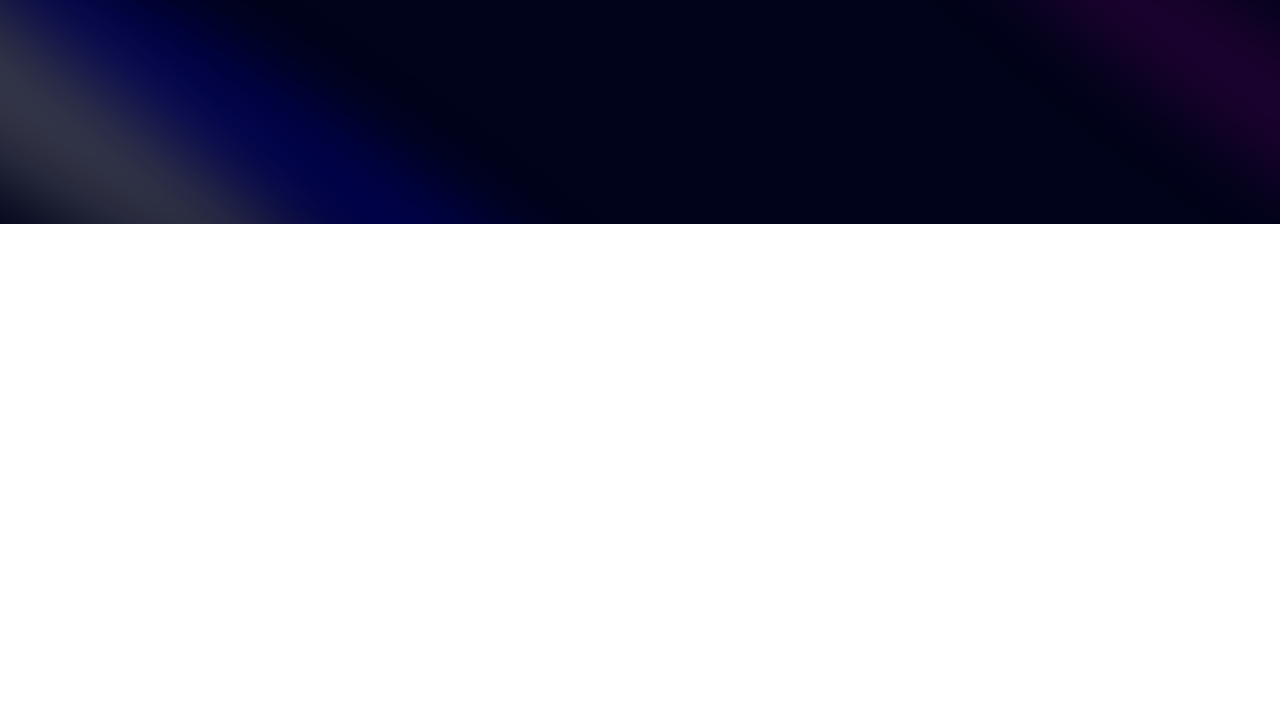
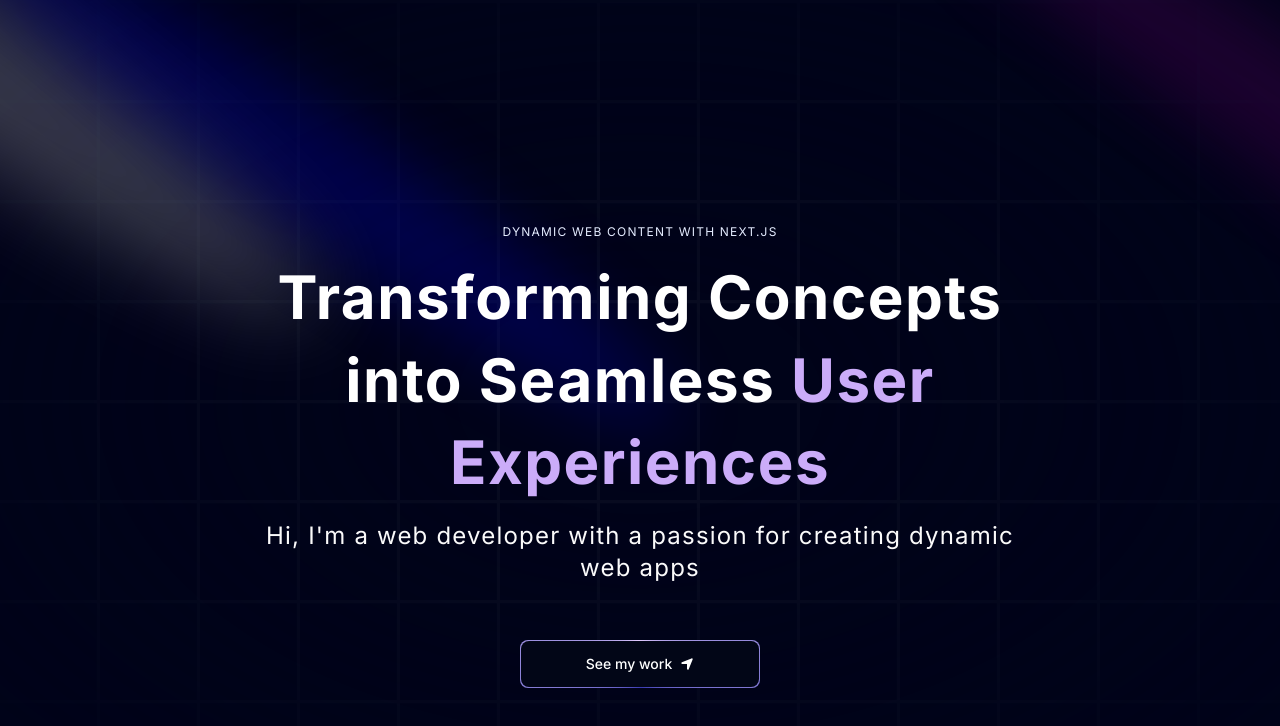
Before and after one commit to m-gie/jsm-portfolio, a Next.js app: page / in a window 1280 px wide. Shown: the top 726 px of the page. Built offline with nearby package versions, Linux system fonts and the light colour scheme.

Commit message:
Add Hero section

```diff
--- a/app/layout.tsx
+++ b/app/layout.tsx
@@ -1,6 +1,7 @@
 import type { Metadata } from "next";
 import { Inter } from "next/font/google";
 import "./globals.css";
+import { ThemeProvider } from "@/components/theme-provider";
 
 const inter = Inter({ subsets: ["latin"] });
 
@@ -16,7 +17,16 @@
 }>) {
   return (
     <html lang="en">
-      <body className={inter.className}>{children}</body>
+      <body className={inter.className}>
+        <ThemeProvider
+          attribute="class"
+          defaultTheme="dark"
+          enableSystem
+          disableTransitionOnChange
+        >
+          {children}
+        </ThemeProvider>
+      </body>
     </html>
   );
 }
--- a/app/page.tsx
+++ b/app/page.tsx
@@ -1,11 +1,16 @@
 import Hero from "@/components/Hero";
+import { FloatingNav } from "@/components/ui/FloatingNav";
 import Image from "next/image";
+import { FaHome } from "react-icons/fa";
 
 export default function Home() {
   return (
     <main className="relative bg-black-100 flex justify-center items-center flex-col overflow-hidden mx-auto sm:px-10 px-5">
       <div className="max-w-7xl w-full">
         <h1>
+          <FloatingNav
+            navItems={[{ name: "Home", link: "/", icon: <FaHome /> }]}
+          />
           <Hero />
         </h1>
       </div>
--- a/components/Hero.tsx
+++ b/components/Hero.tsx
@@ -1,5 +1,9 @@
 import React from "react";
 import { Spotlight } from "./ui/Spotlight";
+import { TextGenerateEffect } from "./ui/text-generate-effect";
+import MagicButton from "./ui/MagicButton";
+import Link from "next/link";
+import { FaLocationArrow } from "react-icons/fa6";
 
 const Hero = () => {
   return (
@@ -10,10 +14,36 @@
           fill="white"
         />
         <Spotlight
-          className="top-10 left-full h-[80vh] w-[50vh]"
+          className="top-10 left-full h-[80vh] w-[50vw]"
           fill="purple"
         />
-        <Spotlight className="top-28 left-80 h-[80vh] w-[50vh]" fill="blue" />
+        <Spotlight className="top-28 left-80 h-[80vh] w-[50vw]" fill="blue" />
+      </div>
+      <div className="h-screen w-full dark:bg-black-100 bg-white  dark:bg-grid-white/[0.03] bg-grid-black/[0.2] flex items-center justify-center absolute top-0 left-0">
+        {/* Radial gradient for the container to give a faded look */}
+        <div className="absolute pointer-events-none inset-0 flex items-center justify-center dark:bg-black-100 bg-white [mask-image:radial-gradient(ellipse_at_center,transparent_20%,black)]" />
+      </div>
+      <div className="flex justify-center relative my-20 z-10">
+        <div className="max-w-[89vw] md:max-w-2xl lg:max-w-[60vw] flex flex-col items-center justify-center">
+          <h2 className="uppercase tracking-widest text-xs text-center text-blue-100 max-w-80">
+            Dynamic web content with Next.js
+          </h2>
+          <TextGenerateEffect
+            words="Transforming Concepts into Seamless User Experiences"
+            className="text-center text-[40px] md:text-5xl lg:text-6xl"
+          />
+          <p className="text-center md:tracking-wider mb-4 text-sm md:text-lg lg:text-2xl">
+            Hi, I&apos;m a web developer with a passion for creating dynamic web
+            apps
+          </p>
+          <Link href="#about">
+            <MagicButton
+              title="See my work"
+              position="right"
+              icon={<FaLocationArrow />}
+            />
+          </Link>
+        </div>
       </div>
     </div>
   );
--- /dev/null
+++ b/components/theme-provider.tsx
@@ -0,0 +1,9 @@
+"use client";
+
+import * as React from "react";
+import { ThemeProvider as NextThemesProvider } from "next-themes";
+import { type ThemeProviderProps } from "next-themes/dist/types";
+
+export function ThemeProvider({ children, ...props }: ThemeProviderProps) {
+  return <NextThemesProvider {...props}>{children}</NextThemesProvider>;
+}
--- /dev/null
+++ b/components/ui/FloatingNav.tsx
@@ -0,0 +1,82 @@
+"use client";
+import React, { useState } from "react";
+import {
+  motion,
+  AnimatePresence,
+  useScroll,
+  useMotionValueEvent,
+} from "framer-motion";
+import { cn } from "@/lib/utils";
+import Link from "next/link";
+
+export const FloatingNav = ({
+  navItems,
+  className,
+}: {
+  navItems: {
+    name: string;
+    link: string;
+    icon?: JSX.Element;
+  }[];
+  className?: string;
+}) => {
+  const { scrollYProgress } = useScroll();
+
+  const [visible, setVisible] = useState(false);
+
+  useMotionValueEvent(scrollYProgress, "change", (current) => {
+    // Check if current is not undefined and is a number
+    if (typeof current === "number") {
+      let direction = current! - scrollYProgress.getPrevious()!;
+
+      if (scrollYProgress.get() < 0.05) {
+        setVisible(false);
+      } else {
+        if (direction < 0) {
+          setVisible(true);
+        } else {
+          setVisible(false);
+        }
+      }
+    }
+  });
+
+  return (
+    <AnimatePresence mode="wait">
+      <motion.div
+        initial={{
+          opacity: 1,
+          y: -100,
+        }}
+        animate={{
+          y: visible ? 0 : -100,
+          opacity: visible ? 1 : 0,
+        }}
+        transition={{
+          duration: 0.2,
+        }}
+        className={cn(
+          "flex max-w-fit  fixed top-10 inset-x-0 mx-auto border border-transparent dark:border-white/[0.2] rounded-full dark:bg-black bg-white shadow-[0px_2px_3px_-1px_rgba(0,0,0,0.1),0px_1px_0px_0px_rgba(25,28,33,0.02),0px_0px_0px_1px_rgba(25,28,33,0.08)] z-[5000] pr-2 pl-8 py-2  items-center justify-center space-x-4",
+          className
+        )}
+      >
+        {navItems.map((navItem: any, idx: number) => (
+          <Link
+            key={`link=${idx}`}
+            href={navItem.link}
+            className={cn(
+              "relative dark:text-neutral-50 items-center flex space-x-1 text-neutral-600 dark:hover:text-neutral-300 hover:text-neutral-500"
+            )}
+          >
+            <span className="block sm:hidden">{navItem.icon}</span>
+            <span className="hidden sm:block text-sm">{navItem.name}</span>
+          </Link>
+        ))}
+        <button className="border text-sm font-medium relative border-neutral-200 dark:border-white/[0.2] text-black dark:text-white px-4 py-2 rounded-full">
+          <span>Login</span>
+          <span className="absolute inset-x-0 w-1/2 mx-auto -bottom-px bg-gradient-to-r from-transparent via-blue-500 to-transparent  h-px" />
+        </button>
+      </motion.div>
+    </AnimatePresence>
+  );
+};
--- /dev/null
+++ b/components/ui/MagicButton.tsx
@@ -0,0 +1,30 @@
+import React from "react";
+
+const MagicButton = ({
+  title,
+  icon,
+  position,
+  handleClick,
+  otherClasses,
+}: {
+  title: string;
+  icon: React.ReactNode;
+  position: string;
+  handleClick?: () => void;
+  otherClasses?: string;
+}) => {
+  return (
+    <button className="relative inline-flex h-12 overflow-hidden rounded-lg p-[1px] focus:outline-none md:w-60 md:mt-10">
+      <span className="absolute inset-[-1000%] animate-[spin_2s_linear_infinite] bg-[conic-gradient(from_90deg_at_50%_50%,#E2CBFF_0%,#393BB2_50%,#E2CBFF_100%)]" />
+      <span
+        className={`inline-flex h-full w-full cursor-pointer items-center justify-center rounded-lg bg-slate-950 px-7 text-sm font-medium text-white backdrop-blur-3xl gap-2 ${otherClasses}`}
+      >
+        {position === "left" && icon}
+        {title}
+        {position === "right" && icon}
+      </span>
+    </button>
+  );
+};
+
+export default MagicButton;
--- /dev/null
+++ b/components/ui/text-generate-effect.tsx
@@ -0,0 +1,56 @@
+"use client";
+import { useEffect } from "react";
+import { motion, stagger, useAnimate } from "framer-motion";
+import { cn } from "@/lib/utils";
+
+export const TextGenerateEffect = ({
+  words,
+  className,
+}: {
+  words: string;
+  className?: string;
+}) => {
+  const [scope, animate] = useAnimate();
+  let wordsArray = words.split(" ");
+  useEffect(() => {
+    animate(
+      "span",
+      {
+        opacity: 1,
+      },
+      {
+        duration: 2,
+        delay: stagger(0.2),
+      }
+    );
+  }, [scope.current]);
+
+  const renderWords = () => {
+    return (
+      <motion.div ref={scope}>
+        {wordsArray.map((word, idx) => {
+          return (
+            <motion.span
+              key={word + idx}
+              className={`${
+                idx > 3 ? "text-purple" : "dark:text-white text-black"
+              } opacity-0`}
+            >
+              {word}{" "}
+            </motion.span>
+          );
+        })}
+      </motion.div>
+    );
+  };
+
+  return (
+    <div className={cn("font-bold", className)}>
+      <div className="my-4">
+        <div className=" dark:text-white text-black leading-snug tracking-wide">
+          {renderWords()}
+        </div>
+      </div>
+    </div>
+  );
+};
--- a/package.json
+++ b/package.json
@@ -13,8 +13,10 @@
     "framer-motion": "^11.2.6",
     "mini-svg-data-uri": "^1.4.4",
     "next": "14.2.3",
+    "next-themes": "^0.3.0",
     "react": "^18",
     "react-dom": "^18",
+    "react-icons": "^5.2.1",
     "tailwind-merge": "^2.3.0",
     "tailwindcss-animate": "^1.0.7"
   },
```
Also changed, not shown: 1 other file (tests, documents, lock files or other folders).
